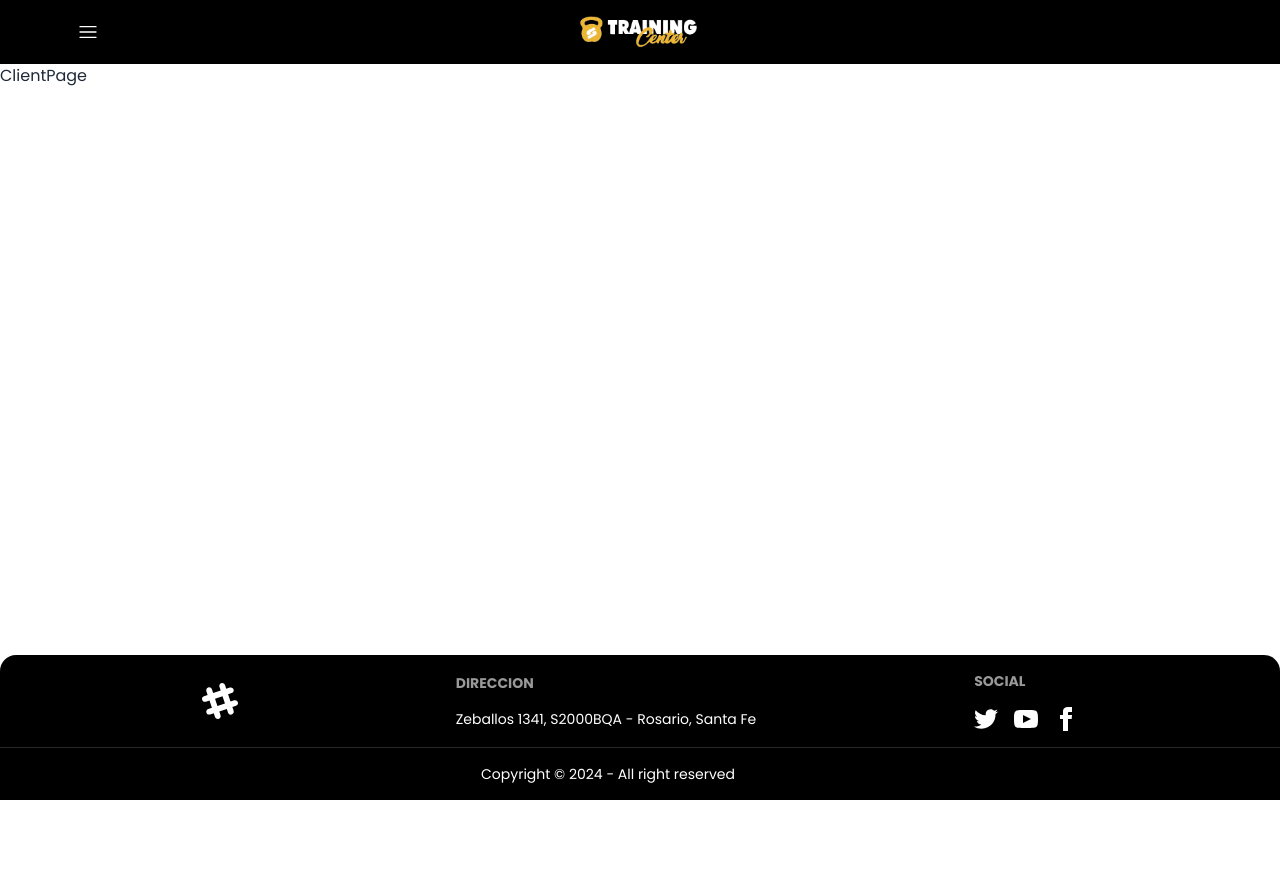
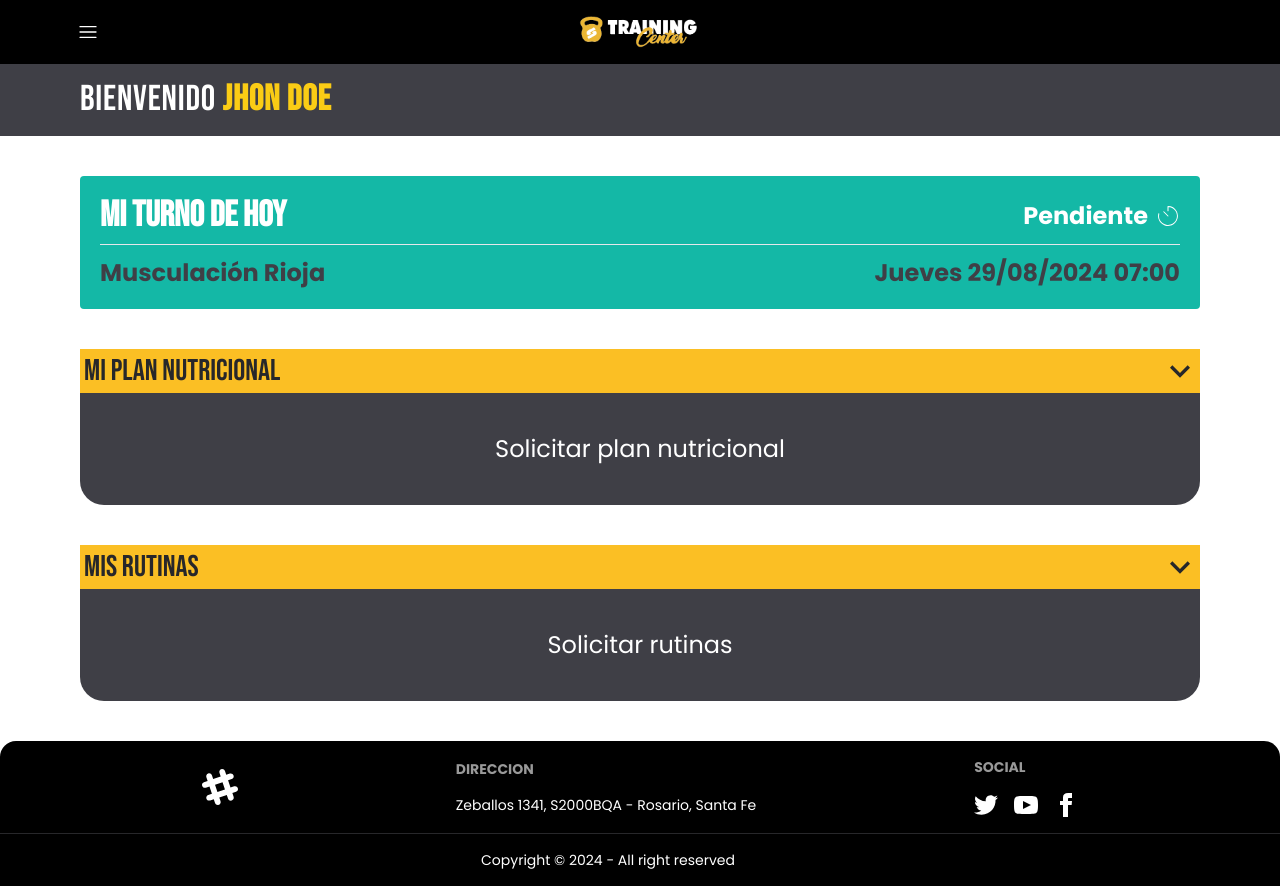
Before and after one commit to briziomauro/PPS-FrontEnd, a React (Vite) app: page /clientid in a window 1280 px wide. Before the commit the page ends 800 px from the top, so only its background shows below. Built offline with nearby package versions, Linux system fonts and the light colour scheme.

Commit message:
feat: client page

```diff
--- a/src/components/clientPage/ClientPage.jsx
+++ b/src/components/clientPage/ClientPage.jsx
@@ -1,9 +1,98 @@
-import React from 'react'
+import React from "react";
+import { MdOutlineKeyboardArrowDown } from "react-icons/md";
+import { CiTimer } from "react-icons/ci";
 
 const ClientPage = () => {
   return (
-    <div>ClientPage</div>
-  )
+    <>
+      <header className="bg-zinc-700 pl-20 py-4 font-bebas tracking-wider ">
+        <h1 className="text-white text-4xl">
+          Bienvenido <strong className="text-yellow-400">Jhon Doe</strong>
+        </h1>
+      </header>
+
+      <main className="px-20 mt-10 text-zinc-800  ">
+        <div className="flexmin-w-80 text-2xl flex flex-col gap-3  bg-teal-500 text-white font-bold p-5 rounded">
+          <div className="border-b pb-2 flex justify-between ">
+            <h2 className="font-bebas text-4xl">Mi turno de hoy</h2>
+            <p className="flex items-center gap-2">
+              Pendiente <CiTimer />
+            </p>
+          </div>
+
+          <div className="flex justify-between text-zinc-700">
+            <h3 className="">Musculación Rioja</h3>
+            <p className="">Jueves 29/08/2024 07:00</p>
+          </div>
+        </div>
+
+        <div className="my-10 w-full">
+          <div className="bg-amber-400 flex items-center justify-between ">
+            <h2 className="text-3xl  font-bebas p-1">Mi plan nutricional</h2>
+            <span>
+              <MdOutlineKeyboardArrowDown size={40} />
+            </span>
+          </div>
+          <a
+            className="bg-zinc-700 block text-white p-10 text-2xl rounded-b-3xl text-center hover:bg-zinc-800"
+            href=""
+          >
+            Solicitar plan nutricional
+          </a>
+        </div>
+
+        <div className="my-10 w-full">
+          <div className="bg-amber-400 flex items-center justify-between ">
+            <h2 className="text-3xl  font-bebas p-1">Mis rutinas</h2>
+            <span>
+              <MdOutlineKeyboardArrowDown size={40} />
+            </span>
+          </div>
+          <a
+            className="bg-zinc-700 block text-white p-10 text-2xl rounded-b-3xl text-center hover:bg-zinc-800"
+            href=""
+          >
+            Solicitar rutinas
+          </a>
+        </div>
+      </main>
+    </>
+  );
+};
+
+export default ClientPage;
+
+{
+  /* <div className="bg-zinc-900 shadow-lg rounded-lg p-6 text-yellow-400 max-w-lg">
+          <h3 className="font-bold text-xl mb-4 text-yellow-500">
+            Plan nutricional básico
+          </h3>
+          <p>
+            <strong>Objetivo:</strong> Ganancia de masa muscular
+          </p>
+          <p>
+            <strong>Calorías diarias:</strong> 2,500 kcal
+          </p>
+          <ul className="list-disc ml-5 mt-4">
+            <li>
+              <strong>Desayuno:</strong> Avena con leche descremada, 1 banana, 1
+              huevo duro.
+            </li>
+            <li>
+              <strong>Almuerzo:</strong> Pechuga de pollo a la plancha, arroz
+              integral, ensalada de espinaca.
+            </li>
+            <li>
+              <strong>Merienda:</strong> Batido de proteínas, 1 manzana.
+            </li>
+            <li>
+              <strong>Cena:</strong> Salmón al horno, batata asada, brócoli al
+              vapor.
+            </li>
+            <li>
+              <strong>Snack post-entrenamiento:</strong> Yogur griego con
+              almendras.
+            </li>
+          </ul>
+        </div> */
 }
-
-export default ClientPage
```
